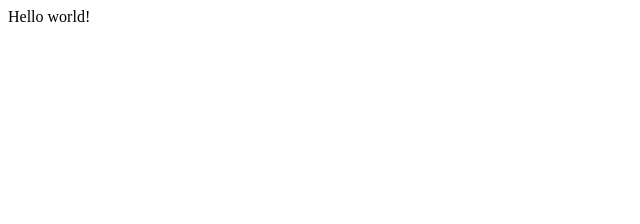
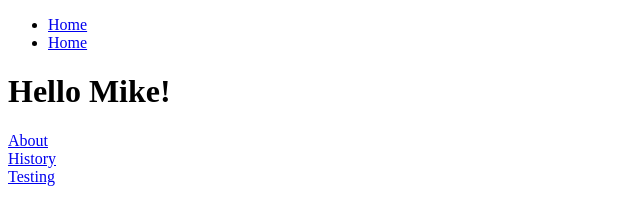
Before and after one commit to MukhriddinMike/GatsbyJSH, a Gatsby site: page / in a window 1280 px wide. Shown: the whole page, without its empty margins (0-640 px from the left). Built offline with nearby package versions, Linux system fonts and the light colour scheme; Gatsby itself is replaced by a stand-in of ours.

Commit message:
finished at 1

```diff
--- /dev/null
+++ b/src/components/Navbar.js
@@ -0,0 +1,18 @@
+import React from "react"
+import { Link } from "gatsby"
+const Navbar = () => {
+  return (
+    <nav>
+      <ul>
+        <li>
+          <Link to="/">Home</Link>
+        </li>
+        <li>
+          <Link to="/about">Home</Link>
+        </li>
+      </ul>
+    </nav>
+  )
+}
+
+export default Navbar
--- /dev/null
+++ b/src/pages/404.js
@@ -0,0 +1,6 @@
+import React from "react"
+
+const Error = () => {
+  return <div>Error Page</div>
+}
+export default Error
--- /dev/null
+++ b/src/pages/contact.js
@@ -0,0 +1,5 @@
+import React from "react"
+
+export default function contact() {
+  return <div>contact page</div>
+}
--- a/src/pages/index.js
+++ b/src/pages/index.js
@@ -1,5 +1,20 @@
 import React from "react"
-
+import { Link } from "gatsby"
+import Navbar from "../components/Navbar"
 export default function Home() {
-  return <div>Hello world!</div>
+  return (
+    <div>
+      <Navbar />
+      <h1>Hello Mike!</h1>
+      <div>
+        <Link to="/about">About</Link>
+      </div>
+      <div>
+        <Link to="/company/history">History</Link>
+      </div>
+      <div>
+        <Link to="/testing">Testing</Link>
+      </div>
+    </div>
+  )
 }
```
Also changed, not shown: src/components/Footer.js (added, +11 -0 lines), src/components/Layout.js (added, +13 -0 lines), src/pages/about.js (added, +14 -0 lines), src/pages/company/history.js (added, +7 -0 lines), src/pages/company/index.js (added, +7 -0 lines), src/pages/testing.js (added, +7 -0 lines).
